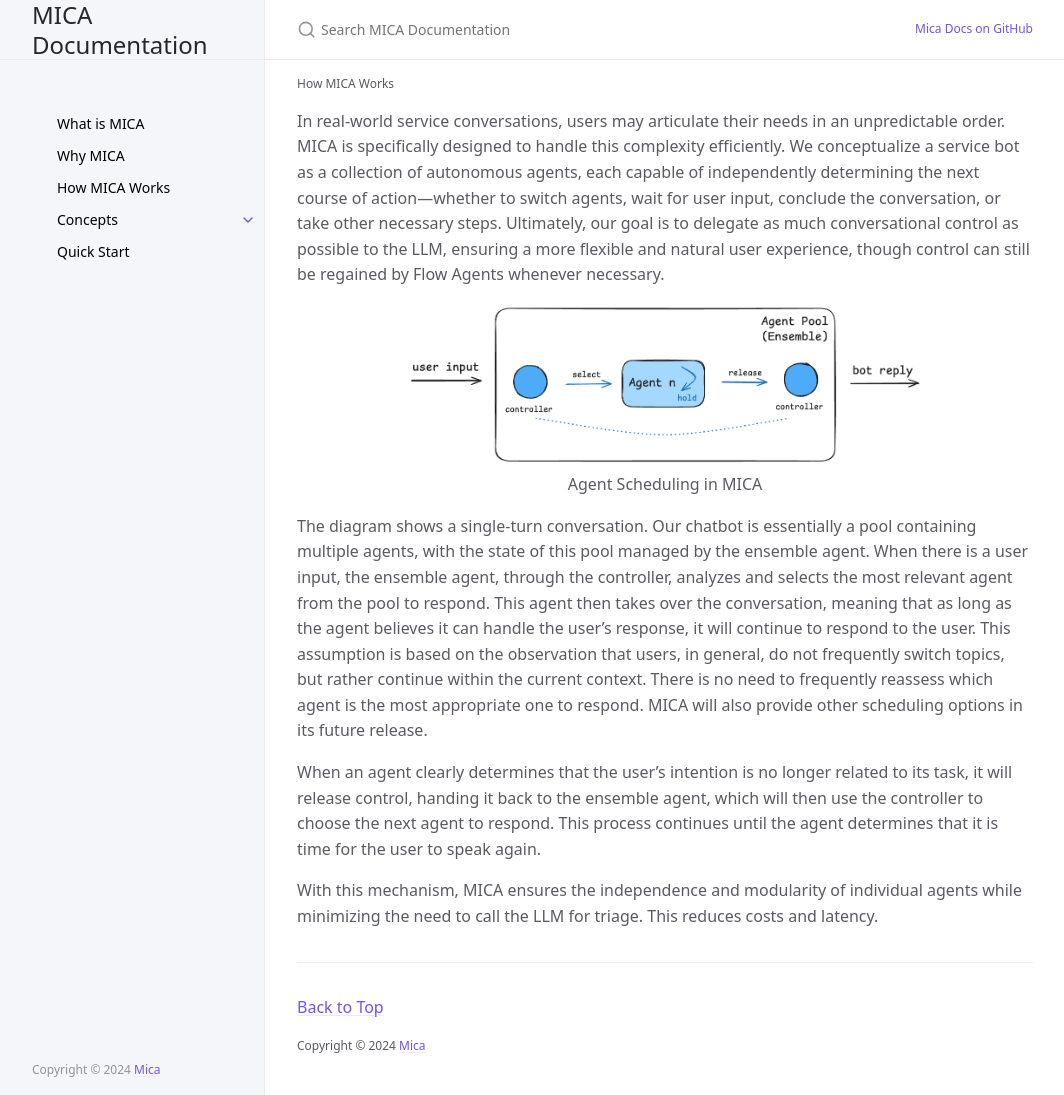
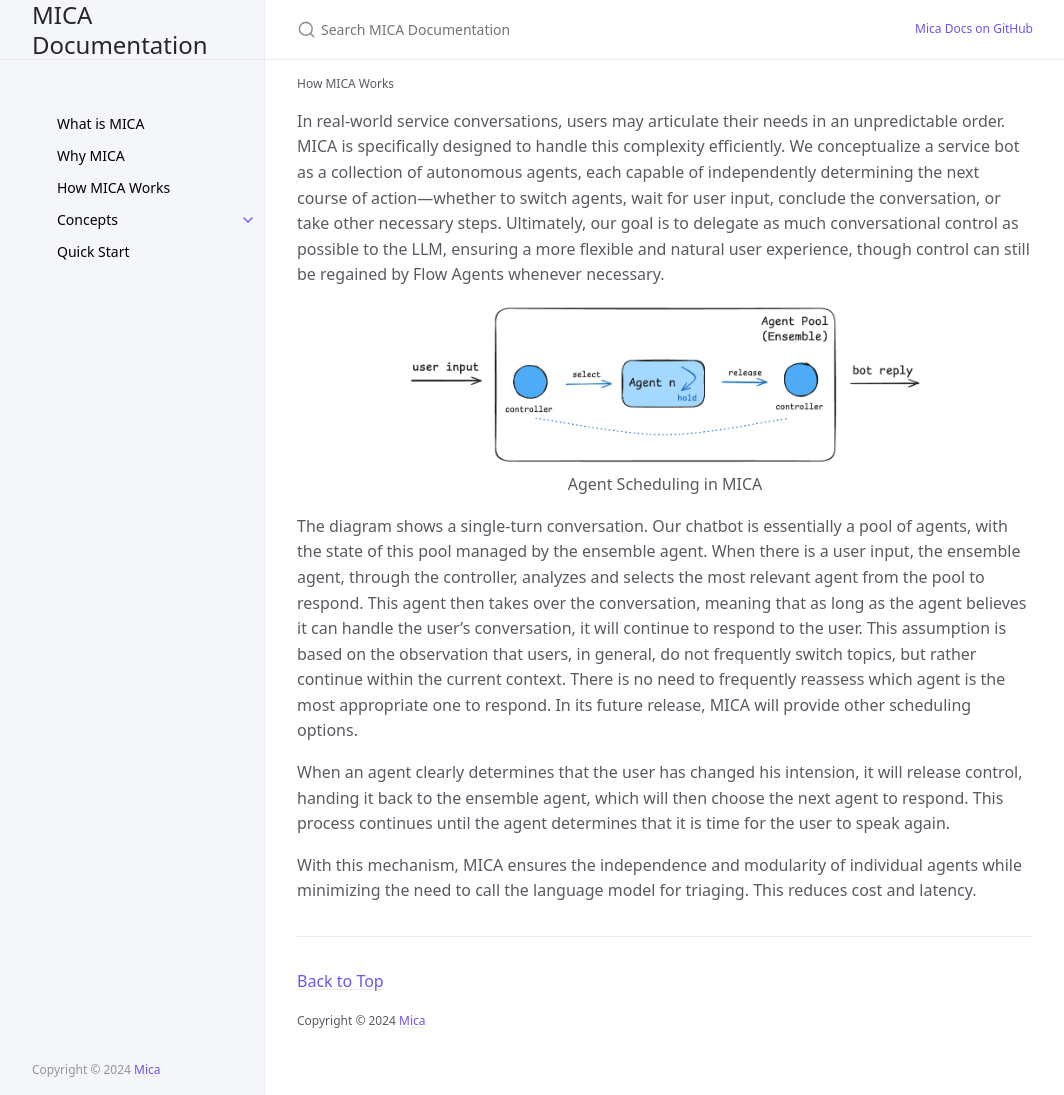
Before and after one commit to Mica-labs/Mica-labs.github.io, a Jekyll site: the page built from docs/introduction/work/index.md, in a window 1280 px wide and 1095 px high. Shown: the whole window, without its empty margins (107-1171 px from the left). Built offline with Jekyll 4.4.1, drawn with Linux system fonts in a browser that asks for light colours; cached includes are drawn as plain includes.

Commit message:
Update index.md

```diff
--- a/docs/introduction/work/index.md
+++ b/docs/introduction/work/index.md
@@ -12,8 +12,8 @@ In real-world service conversations, users may articulate their needs in an unpr
 <div> Agent Scheduling in MICA </div>
 </center>
 
-The diagram shows a single-turn conversation. Our chatbot is essentially a pool containing multiple agents, with the state of this pool managed by the ensemble agent. When there is a user input, the ensemble agent, through the controller, analyzes and selects the most relevant agent from the pool to respond. This agent then takes over the conversation, meaning that as long as the agent believes it can handle the user’s response, it will continue to respond to the user. This assumption is based on the observation that users, in general, do not frequently switch topics, but rather continue within the current context. There is no need to frequently reassess which agent is the most appropriate one to respond.  MICA will also provide other scheduling options in its future release.
+The diagram shows a single-turn conversation. Our chatbot is essentially a pool of agents, with the state of this pool managed by the ensemble agent. When there is a user input, the ensemble agent, through the controller, analyzes and selects the most relevant agent from the pool to respond. This agent then takes over the conversation, meaning that as long as the agent believes it can handle the user’s conversation, it will continue to respond to the user. This assumption is based on the observation that users, in general, do not frequently switch topics, but rather continue within the current context. There is no need to frequently reassess which agent is the most appropriate one to respond.  In its future release, MICA will provide other scheduling options.
 
-When an agent clearly determines that the user’s intention is no longer related to its task, it will release control, handing it back to the ensemble agent, which will then use the controller to choose the next agent to respond. This process continues until the agent determines that it is time for the user to speak again.
+When an agent clearly determines that the user has changed his intension, it will release control, handing it back to the ensemble agent, which will then choose the next agent to respond. This process continues until the agent determines that it is time for the user to speak again.
 
-With this mechanism, MICA ensures the independence and modularity of individual agents while minimizing the need to call the LLM for triage.  This reduces costs and latency.
+With this mechanism, MICA ensures the independence and modularity of individual agents while minimizing the need to call the language model for triaging.  This reduces cost and latency.
```
